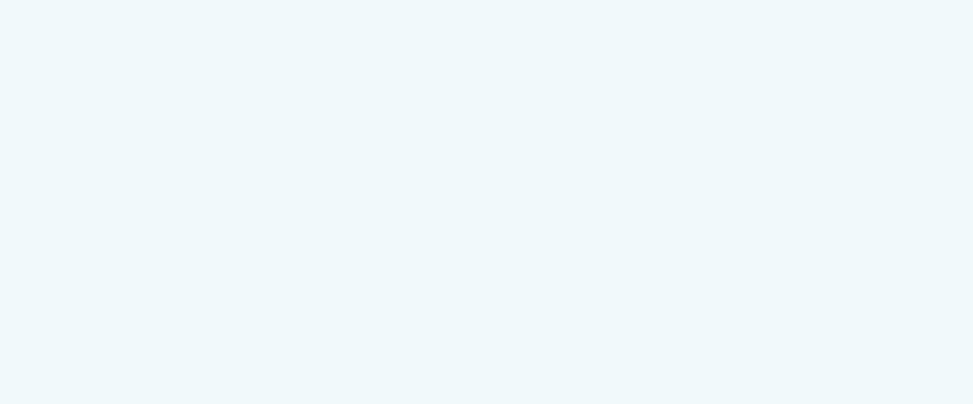
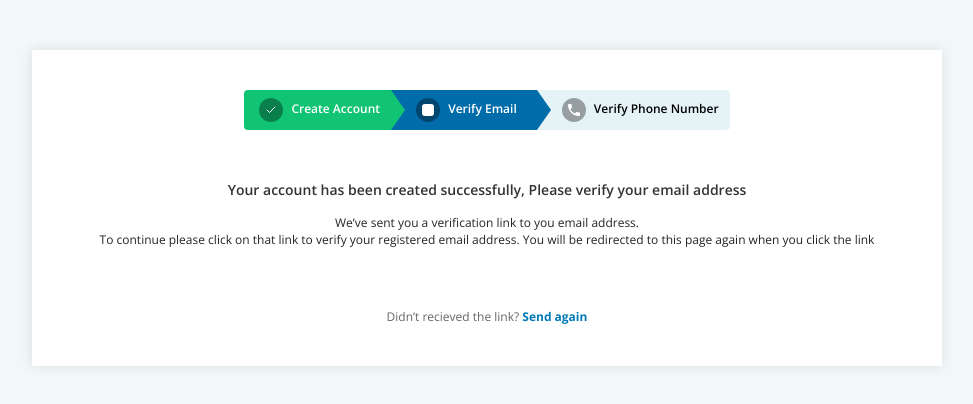
Before and after one commit to asif7774/charxpert, an Angular app: page /verify-email in a window 1280 px wide. Before the commit this address led to /. Shown: the top 404 px of the page, without its empty margins (153-1126 px from the left). Built offline with nearby package versions, Linux system fonts and the light colour scheme.

Commit message:
signup-process

```diff
--- a/src/app/app-routing.module.ts
+++ b/src/app/app-routing.module.ts
@@ -1,13 +1,21 @@
 import { NgModule } from '@angular/core';
 import { Routes, RouterModule } from '@angular/router';
+import { SignupComponent } from './home/signup/signup.component';
+import { SignupProcessComponent } from './home/signup-process/signup-process.component';
 
 
 const routes: Routes = [
   { path: '',
     loadChildren: () => import('./home/home.module').then(m => m.HomeModule),
     data: { showHeader: false, showSidebar: false, showFooter:false,  compactLayout:false }
+  },
+  {
+    path: 'verify-email',
+    loadChildren: () => import('./home/home.module').then(m => m.HomeModule),
+    component: SignupProcessComponent,
+    data: { showHeader: false, showSidebar: false, showFooter:false,  compactLayout:false }
   }
-];
+]
 
 @NgModule({
   imports: [RouterModule.forRoot(routes)],
--- a/src/app/home/home.module.ts
+++ b/src/app/home/home.module.ts
@@ -5,10 +5,11 @@ import { HomeRoutingModule } from './home-routing.module';
 import { HomeComponent } from './home.component';
 import { LoginComponent } from './login/login.component';
 import { SignupComponent } from './signup/signup.component';
+import { SignupProcessComponent } from './signup-process/signup-process.component';
 
 
 @NgModule({
-  declarations: [HomeComponent, LoginComponent, SignupComponent],
+  declarations: [HomeComponent, LoginComponent, SignupComponent, SignupProcessComponent],
   imports: [
     CommonModule,
     HomeRoutingModule
--- /dev/null
+++ b/src/app/home/signup-process/signup-process.component.html
@@ -0,0 +1,58 @@
+<div class="signup-process-main">
+    <div class="process-steps-main">
+        <div class="step-view step-done anchor-tag">
+            <span>
+                <svg class="icon">
+                    <use xlink:href="#check-step"></use>
+                  </svg>
+            </span>
+            Create Account
+        </div>
+        <div class="step-view step-inprogress anchor-tag" (click)="verifyEmail()">
+            <!--
+                step-inprogress class for in-progress step
+                step-pending class for pending step
+                step-done class for done step
+            -->
+            <span>
+                <svg class="icon">
+                    <use xlink:href="#verify-email"></use>
+                </svg>
+            </span>
+            Verify Email
+        </div>
+        <div class="step-view step-pending anchor-tag" (click)="verifyPhone()">
+            <span>
+                <svg class="icon">
+                    <use xlink:href="#call"></use>
+                  </svg>
+            </span>
+            Verify Phone Number
+        </div>
+    </div>
+    <div class="process-step-info" *ngIf="emailVerification">
+        <h4>Your account has been created successfully, Please verify your email address</h4>
+        <p>We’ve sent you a verification link to you email address.<br />To continue please click on that link to verify your registered email address. You will be redirected to this page again when you click the link</p>
+        <div class="process-msg">
+            Didn’t recieved the link? <span class="anchor-tag">Send again</span>
+        </div>
+    </div>
+    <div class="process-step-info" *ngIf="mobVerification">
+        <h4>You’ve successfully verified your registered email address. Please verify your phone number </h4>
+        <p>An OTP has been sent to your registered mobile number.<br />Please enter OTP below to verify your nuber</p>
+        <div class="otp-group">
+            <input type="text" maxlength="1">
+            <input type="text" maxlength="1">
+            <input type="text" maxlength="1">
+            <input type="text" maxlength="1">
+        </div>
+        <div class="process-msg">
+            Didn’t recieved the OTP? <span class="anchor-tag">Send again</span>
+        </div>
+    </div>
+    <!-- <div class="process-step-info"> //Final Message
+        <h4>Congratulations!!</h4>
+        <p>You’ve successfully verified your phone number.<br />Now update your profile and get started.</p>
+        <button class="btn btn-update-profile mt-3">UPDATE PROFILE</button>
+    </div> -->
+</div>
--- /dev/null
+++ b/src/app/home/signup-process/signup-process.component.ts
@@ -0,0 +1,27 @@
+import { Component, OnInit } from '@angular/core';
+
+@Component({
+  selector: 'app-signup-process',
+  templateUrl: './signup-process.component.html',
+  styleUrls: ['./signup-process.component.scss']
+})
+export class SignupProcessComponent implements OnInit {
+
+  emailVerification:boolean = true;
+  mobVerification:boolean = false;
+
+  constructor() { }
+
+  verifyEmail(){
+    this.emailVerification = true;
+    this.mobVerification = false;
+  }
+  verifyPhone(){
+    this.mobVerification = true;
+    this.emailVerification = false;
+  }
+
+  ngOnInit(): void {
+  }
+
+}
--- a/src/styles.scss
+++ b/src/styles.scss
@@ -9,7 +9,12 @@
     background: -webkit-radial-gradient(center, ellipse cover, #02c1fd 0%,#0071b2 100%);
     background: radial-gradient(ellipse at center, #02c1fd 0%,#0071b2 100%);
 }
-
+%update-btn-bg{
+    background: #0071b2;
+    background: -moz-linear-gradient(-45deg, #0071b2 0%, #02b8f5 100%);
+    background: -webkit-linear-gradient(-45deg, #0071b2 0%,#02b8f5 100%);
+    background: linear-gradient(135deg, #0071b2 0%,#02b8f5 100%);
+}
 $green-color : #10C573;
 $link-color : #0079B8;
 
@@ -198,3 +203,158 @@ a,button{
     }
 
 }
+//================== Signup Process ===============//
+.signup-process-main {
+    background: #fff;
+    max-width: 910px;
+    margin: 0 auto;
+    margin-top: 50px;
+    position: relative;
+    padding: 40px 50px;
+    box-shadow: 0px 0px 11.76px 0.24px rgba(0, 0, 0, 0.1);
+    @media(max-width : $breakpoint-tablet){
+        max-width: 730px;
+    }
+    @media(max-width : $breakpoint-mobile){
+        max-width: 90%;
+        padding: 30px 20px;
+    }
+    .process-steps-main {
+      .step-view {
+        position: relative;
+        background: #E6F3F6;
+        color: #000;
+        padding: 8px 11px 8px 15px;
+        font-size: 12px;
+        display: inline-block;
+        font-weight: 600;
+        @media(max-width : $breakpoint-mobile){
+            text-align: center;
+            line-height: 15px;
+            padding: 10px !important;
+            width: 33%;
+          }
+        &:nth-child(1) {
+          border-top-left-radius: 4px;
+          border-bottom-left-radius: 4px;
+        }
+        &:before {
+          content: "";
+          width: 0;
+          height: 0;
+          border-style: solid;
+          border-width: 20px 0 20px 14px;
+          position: absolute;
+          right: -14px;
+          top: 0;
+          z-index: 2;
+          @media(max-width : $breakpoint-mobile){
+            display: none;
+          }
+        }
+        &:last-child {
+          &:before {
+            display: none;
+          }
+          padding-left: 25px;
+          border-top-right-radius: 4px;
+          border-bottom-right-radius: 4px;
+        }
+        &.step-done {
+          &:before {
+            border-color: transparent transparent transparent #11C473;
+          }
+          background: #11C473;
+          color: #fff;
+        }
+        &.step-inprogress {
+          &:before {
+            border-color: transparent transparent transparent #006CAA;
+          }
+          background: #006CAA;
+          color: #fff;
+        }
+        &:nth-child(2) {
+          padding-left: 25px;
+          padding-right: 20px;
+        }
+        span{
+            width: 24px;
+            height: 24px;
+            background: rgba(0, 0, 0, 0.35);
+            border-radius: 50%;;
+            display: inline-block;
+            text-align: center;
+            line-height: 22px;
+            margin-right: 5px;
+            @media(max-width : $breakpoint-mobile){
+                display: block;
+                margin: 0 auto 5px auto;
+              }
+            svg.icon{
+                width: 12px;
+                height: 12px;
+                fill: $white;
+            }
+        }
+      }
+      display: flex;
+      justify-content: center;
+      margin-bottom: 52px;
+    }
+    .process-step-info {
+      text-align: center;
+      h4 {
+        font-size: 14px;
+        color: #333333;
+        font-weight: 600;
+        margin-bottom: 15px;
+      }
+      p {
+        font-size: 12px;
+        line-height: 17px;
+      }
+      .process-msg {
+        margin-top: 60px;
+        font-size: 12px;
+        font-weight: 500;
+        color: #666666;
+        .anchor-tag {
+          font-weight: 700;
+        }
+      }
+      .otp-group {
+        display: inline-block;
+        border: 1px solid #E5EDEF;
+        box-shadow: 0px 0px 16px 0px rgba(0, 0, 0, 0.1);
+        border-radius: 4px;
+        overflow: hidden;
+            input {
+                width: 40px;
+                height: 50px;
+                border-radius: 0;
+                border-color: #E5EDEF;
+                border-width: 0 0 0 1px;
+                border-style: solid;
+                outline: none;
+                text-align: center;
+                font-size: 24px;
+                font-weight: 700;
+                &:first-child {
+                    border-left: 0;
+                }
+            }
+        }
+        .btn-update-profile{
+            @extend %update-btn-bg;
+            font-size: 13px;
+            font-weight: 800;
+            color: $white;
+            box-shadow: 0px 0px 15.68px 0.32px rgba(0, 113, 178, 0.4);
+            &:hover{
+                box-shadow: 0px 0px 20px 5px rgba(0, 113, 178, 0.6);
+            }
+        }
+    }
+
+  }
```
Also changed, not shown: icon-preview.html (+20 -0 lines), src/app/home/signup-process/signup-process.component.scss (added), src/assets/images/svg/svg-sprite.svg, 1 other file (tests, documents, lock files or other folders).
